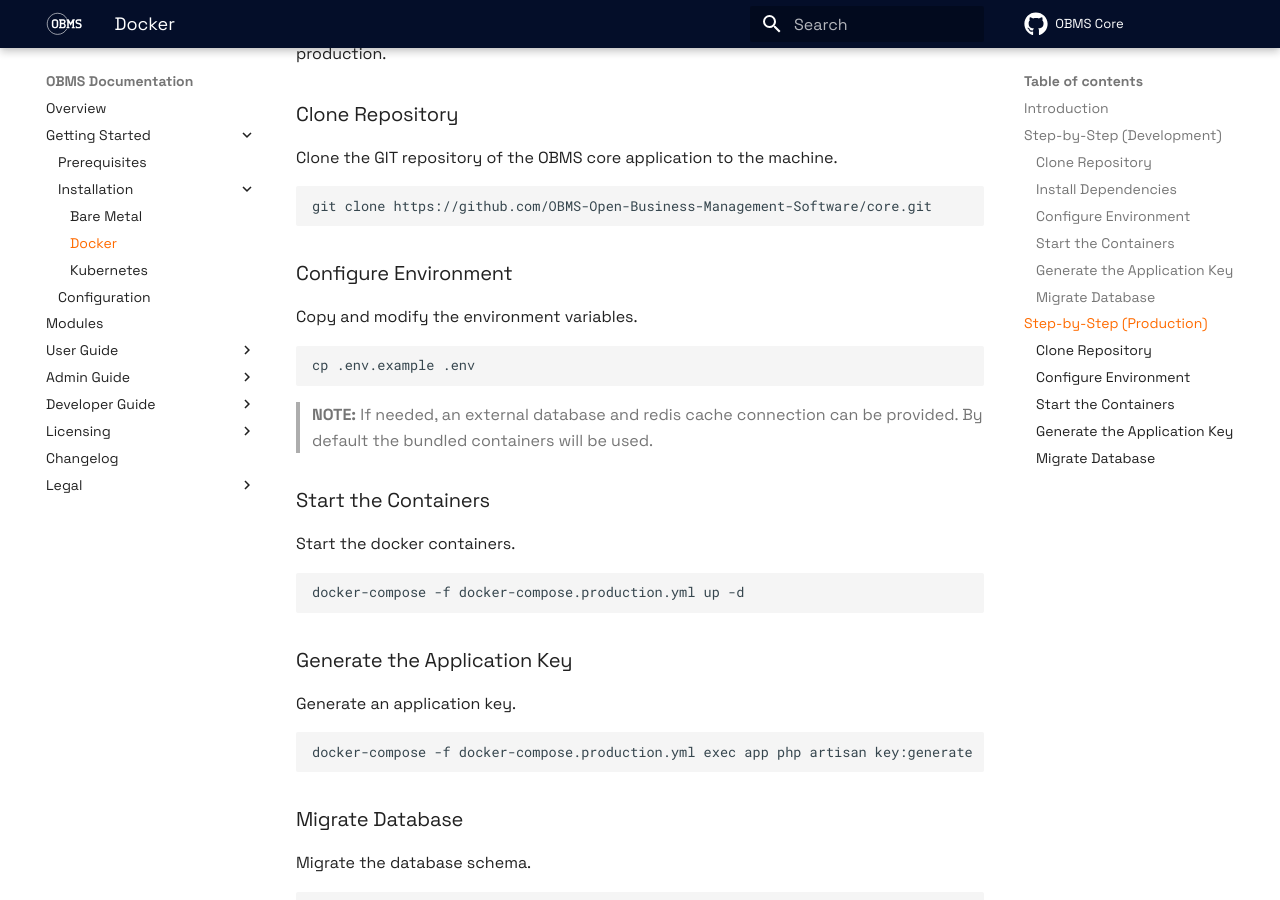
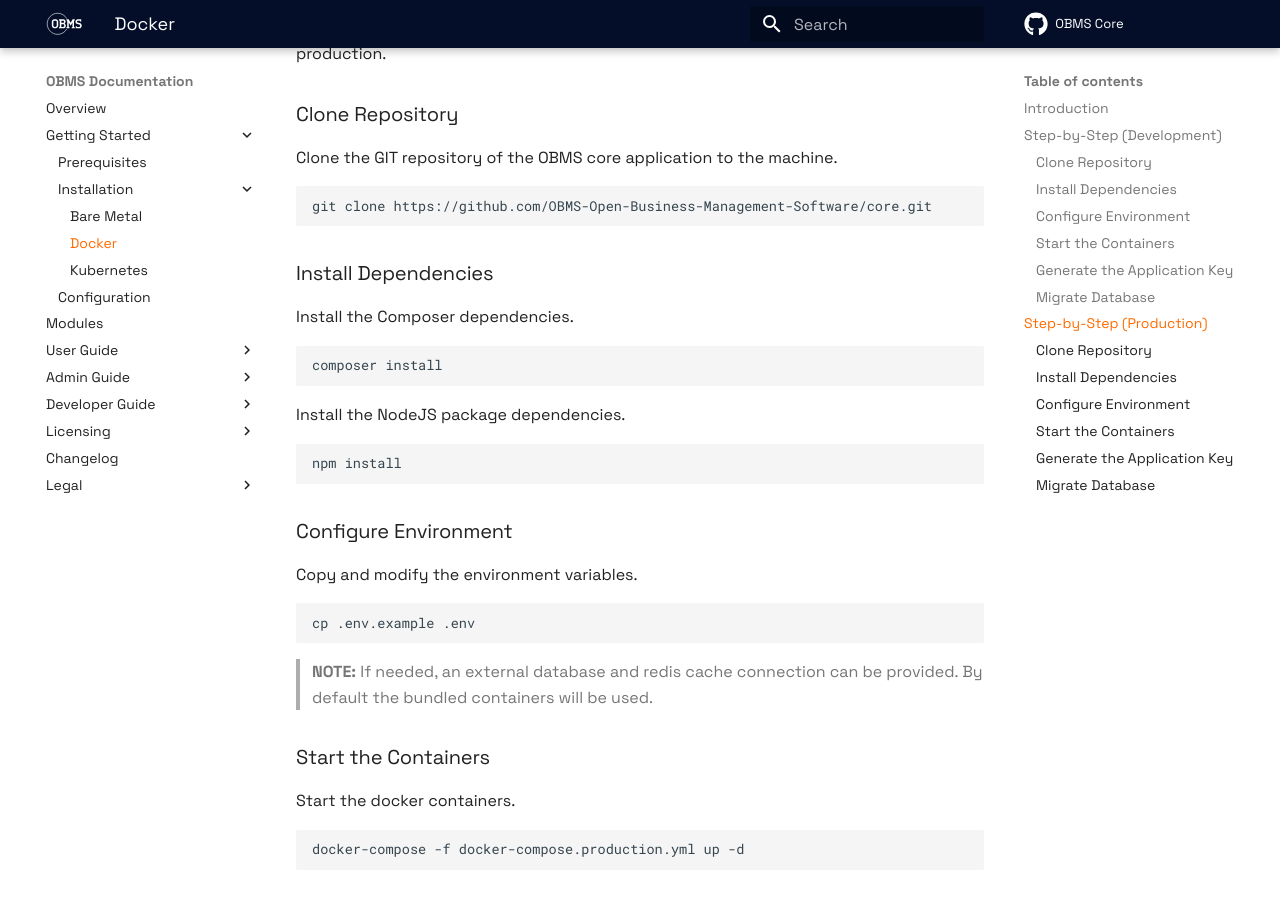
Before and after one commit to OBMS-Open-Business-Management-Software/documentation, an MkDocs documentation site: the page built from docs/getting-started/installation/docker.md, in a window 1280 px wide and 900 px high, scrolled down 1946 px. Built offline with MkDocs 1.6.1 and Material for MkDocs 9.7.7, drawn with Linux system fonts in a browser that asks for light colours; comment, search, counter and statistics services are not loaded.

Commit message:
docs: require dependency installs before start

````diff
--- a/docs/getting-started/installation/docker.md
+++ b/docs/getting-started/installation/docker.md
@@ -65,6 +65,17 @@ Clone the GIT repository of the OBMS core application to the machine.
 git clone https://github.com/OBMS-Open-Business-Management-Software/core.git
 ```
 
+### Install Dependencies
+Install the Composer dependencies.
+```bash
+composer install
+```
+
+Install the NodeJS package dependencies.
+```bash
+npm install
+```
+
 ### Configure Environment
 Copy and modify the environment variables.
 
````
